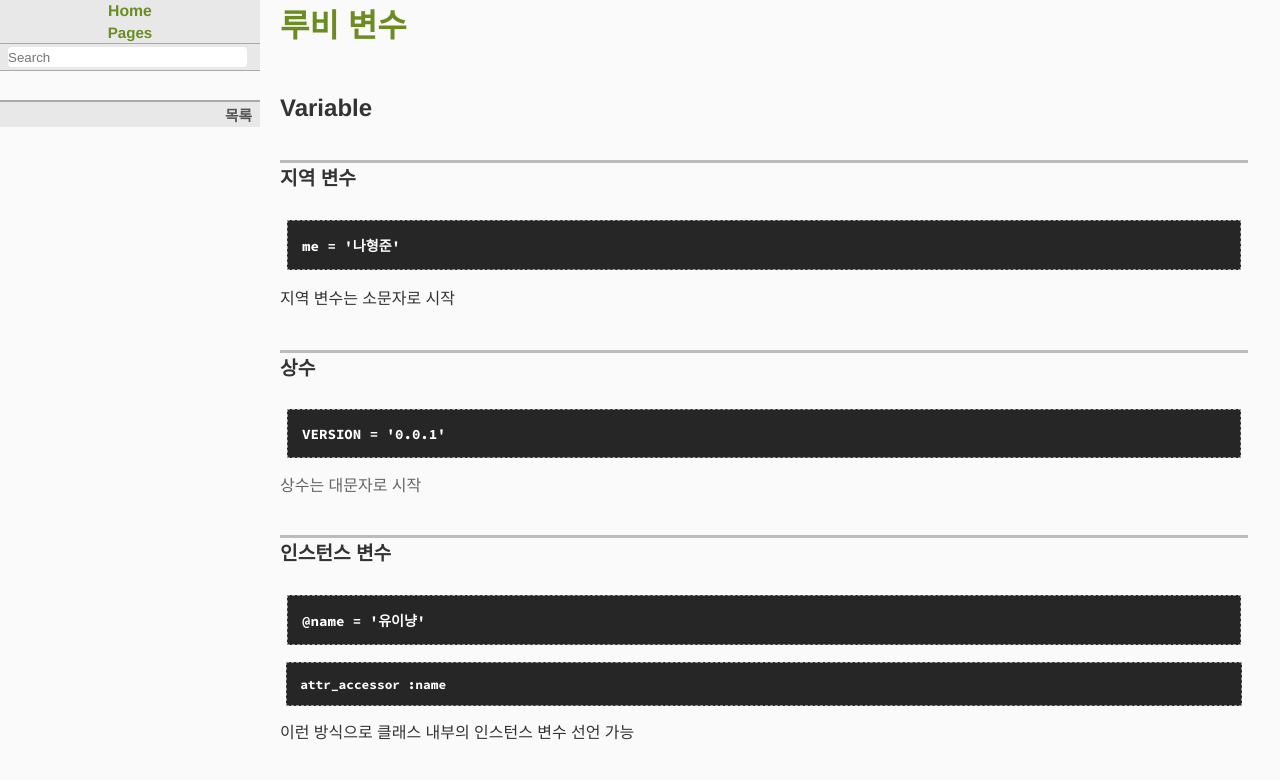
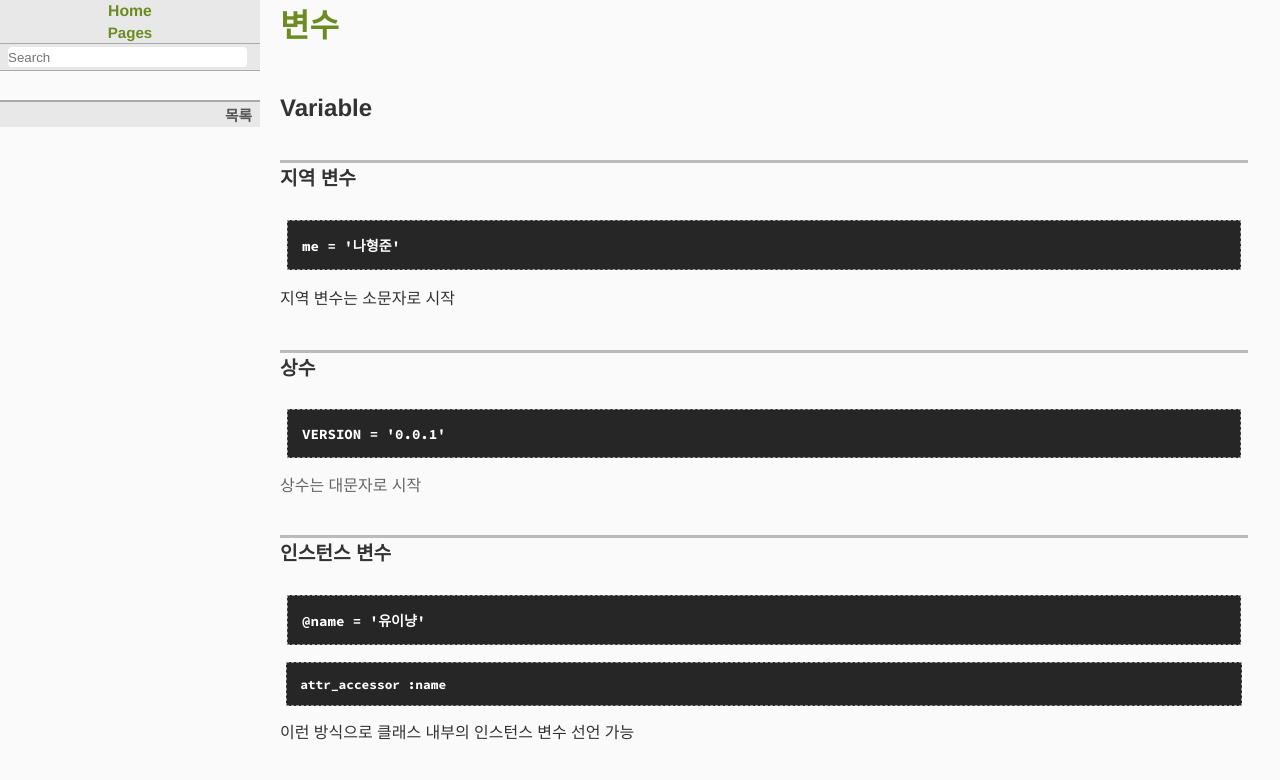
Before and after one commit to yuicraft/Ruby_RDoc, a plain HTML site: page Variable.html in a window 1280 px wide. Shown: the top 780 px of the page. Drawn offline with Linux system fonts and the light colour scheme.

Commit message:
이름 약간 변경

```diff
--- a/Variable.html
+++ b/Variable.html
@@ -68,7 +68,7 @@
 
   <main role="main" aria-labelledby="class-Variable">
     <h1 id="class-Variable" class="class">
-      루비 변수
+      변수
     </h1>
 
     <section class="description">
```
